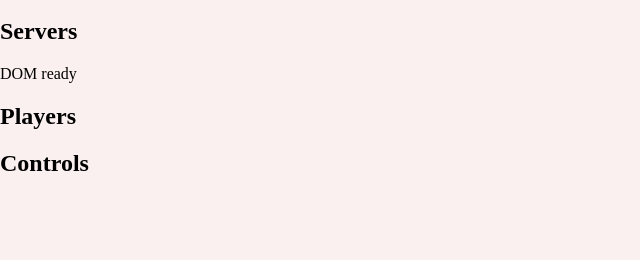
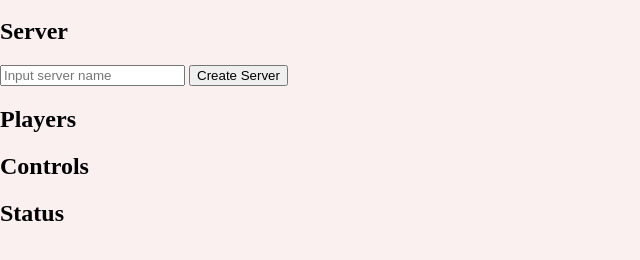
Before and after one commit to theRemix/The-Gauntlet, a website: page bin/gm/index.html in a window 1280 px wide. Shown: the part 40-300 px from the top of the page, without its empty margins (0-640 px from the left). Drawn offline with Linux system fonts and the light colour scheme.

Commit message:
GM main screen

```diff
--- a/bin/gm/index.html
+++ b/bin/gm/index.html
@@ -11,8 +11,10 @@
 <body>
   <h1>GM Screen</h1>
   <div id="servers_container">
-    <h2>Servers</h2>
-    <div id="servers"></div>
+    <h2>Server</h2>
+    <h3 id="server_address"></h3>
+    <input type="text" name="server_address" id="server_address_input" placeholder="Input server name" value=""/>
+    <button id="create_server">Create Server</button>
   </div>
   <div id="players_container">
     <h2>Players</h2>
@@ -22,6 +24,10 @@
     <h2>Controls</h2>
     <div id="controls"></div>
   </div>
+  <div id="status_container">
+    <h2>Status</h2>
+    <div id="status"></div>
+  </div>
   <script type="text/javascript" src="./gm.js"></script>
 </body>
 </html>
```
Also changed, not shown: 1 other file.
